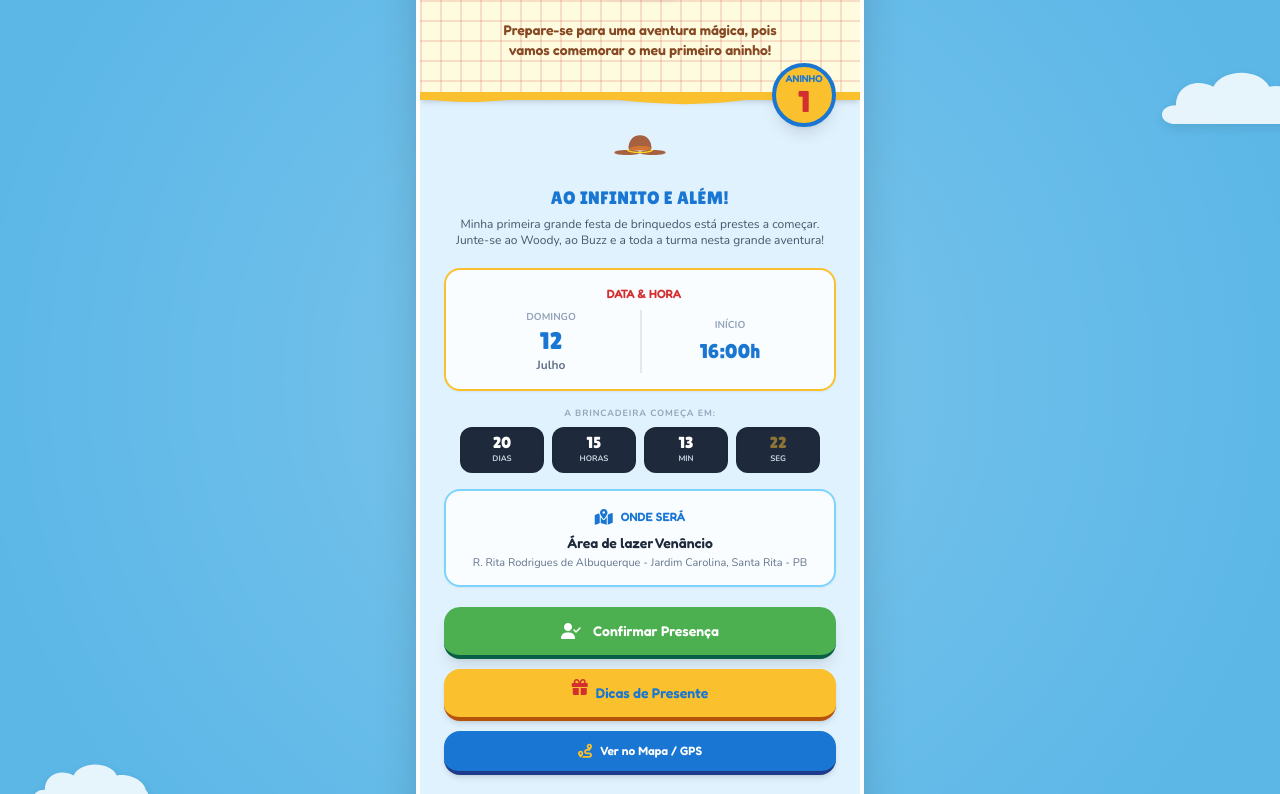
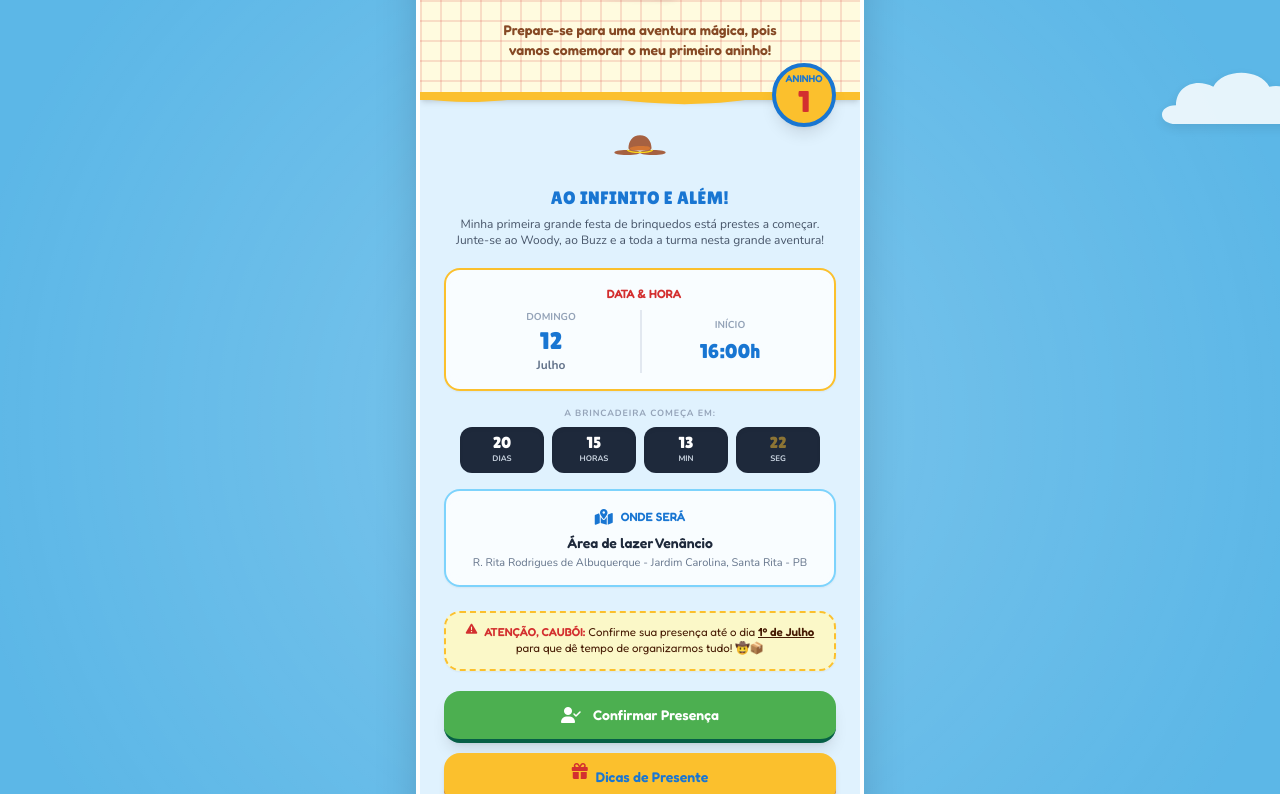
Before and after one commit to Williais/Site_Aniversario_MeuFilho, a plain HTML site: page index.html in a window 1280 px wide. Shown: the part 148-942 px from the top of the page. Drawn offline with nearby package versions, Linux system fonts and the light colour scheme.

Commit message:
aviso de Presença

```diff
--- a/index.html
+++ b/index.html
@@ -115,6 +115,13 @@
           <p id="inv-show-address" class="text-[11px] text-slate-500 mt-0.5"></p>
         </div>
 
+        <div class="w-full bg-yellow-100/90 border-2 border-dashed border-toyYellow rounded-2xl p-3 text-center my-3 shadow-sm">
+          <p class="text-[11.5px] font-fun font-medium text-amber-950 leading-snug">
+            <i class="fa-solid fa-triangle-exclamation text-toyRed mr-1 animate-bounce"></i>
+            <span class="font-bold uppercase text-toyRed">Atenção, Caubói:</span> Confirme sua presença até o dia <strong class="underline font-black">1º de Julho</strong> para que dê tempo de organizarmos tudo! 🤠📦
+          </p>
+        </div>
+
         <div class="w-full space-y-2.5 mt-2">
           <button onclick="openRSVPModal()" class="w-full bg-buzzGreen hover:bg-green-600 text-white py-3 px-6 rounded-2xl font-fun font-bold text-sm shadow-lg transition duration-200 transform hover:scale-[1.01] active:scale-[0.99] flex items-center justify-center gap-3 border-b-4 border-emerald-800">
             <i class="fa-solid fa-user-check text-base"></i> Confirmar Presença
@@ -142,7 +149,7 @@
         </div>
         <div class="text-center mt-4 mb-5">
           <h3 class="font-toy text-2xl text-buzzPurple uppercase tracking-wide">Confirmar Presença</h3>
-          <p class="text-xs text-slate-500 font-medium">Avisar os organizadores sobre sua vinda!</p>
+          <p class="text-xs text-toyRed font-bold">Pedimos a resposta até dia 01/07!</p>
         </div>
         <div id="rsvp-error" class="hidden bg-red-50 text-toyRed border border-red-200 text-xs font-semibold py-1.5 px-3 rounded-lg mb-4 text-center">
           Por favor, escreva o seu nome para confirmar! 😊
```
